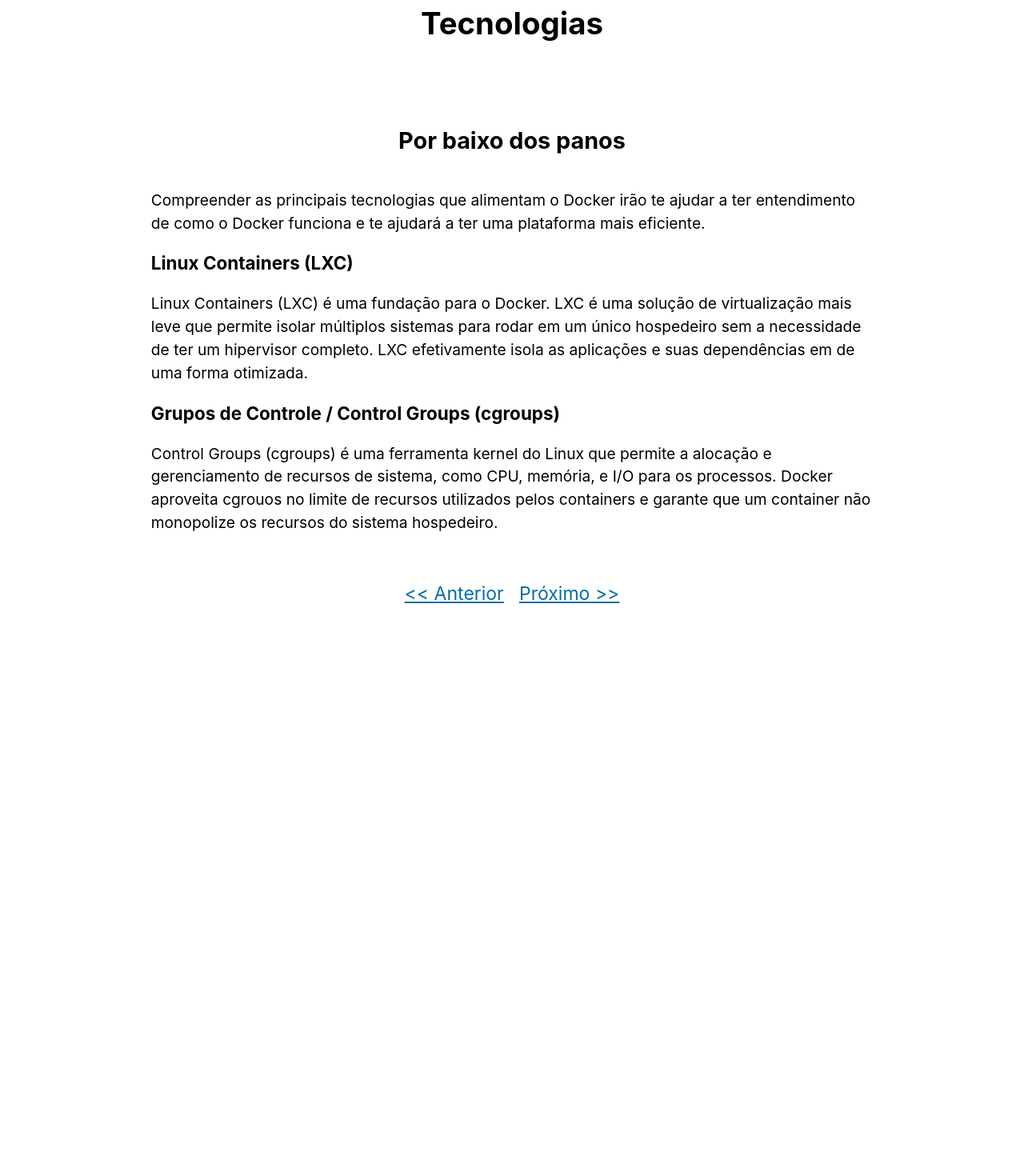
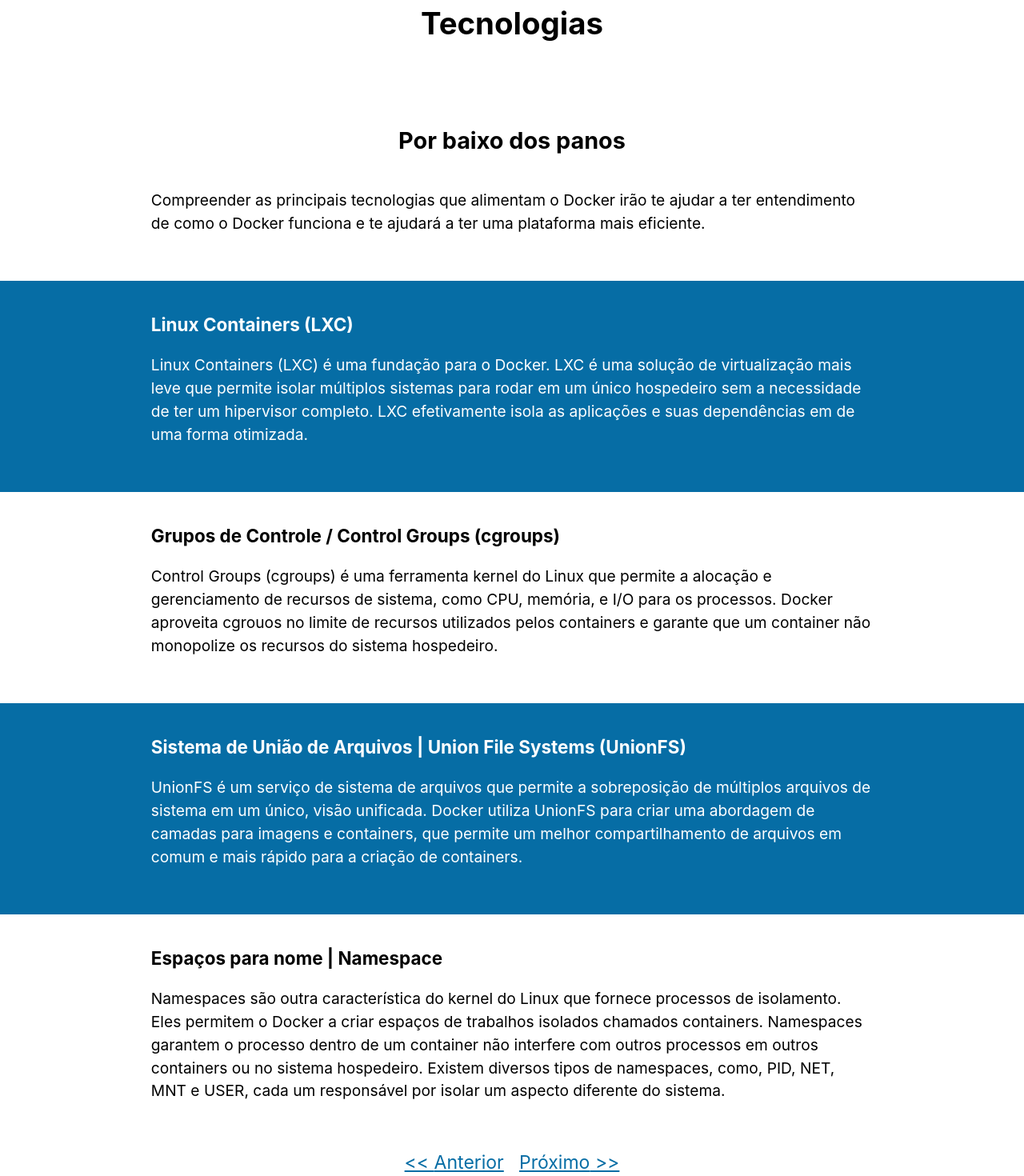
Before and after one commit to cpwaldow/introducao-docker, a React (Vite) app: page /technologies in a window 1280 px wide. Shown: the part 130-1600 px from the top of the page at 80% size. Before the commit the page ends 890 px from the top, so only its background shows below. Built offline with nearby package versions, Linux system fonts and the light colour scheme.

Commit message:
feat: finish introduction of technologies

```diff
--- a/src/pages/Technologies.tsx
+++ b/src/pages/Technologies.tsx
@@ -24,14 +24,24 @@
               te ajudar a ter entendimento de como o Docker funciona e te
               ajudará a ter uma plataforma mais eficiente.
             </Content>
-            <SubtitleLevel3>Linux Containers (LXC)</SubtitleLevel3>
-            <Content>
+          </ContentContainer>
+        </Container>
+        <Container background='main-blue'>
+          <ContentContainer>
+            <SubtitleLevel3 color='white'>
+              Linux Containers (LXC)
+            </SubtitleLevel3>
+            <Content color='white'>
               Linux Containers (LXC) é uma fundação para o Docker. LXC é uma
               solução de virtualização mais leve que permite isolar múltiplos
               sistemas para rodar em um único hospedeiro sem a necessidade de
               ter um hipervisor completo. LXC efetivamente isola as aplicações e
               suas dependências em de uma forma otimizada.
             </Content>
+          </ContentContainer>
+        </Container>
+        <Container>
+          <ContentContainer>
             <SubtitleLevel3>
               Grupos de Controle / Control Groups (cgroups)
             </SubtitleLevel3>
@@ -41,6 +51,35 @@
               CPU, memória, e I/O para os processos. Docker aproveita cgrouos no
               limite de recursos utilizados pelos containers e garante que um
               container não monopolize os recursos do sistema hospedeiro.
+            </Content>
+          </ContentContainer>
+        </Container>
+        <Container background='main-blue'>
+          <ContentContainer>
+            <SubtitleLevel3 color='white'>
+              Sistema de União de Arquivos | Union File Systems (UnionFS)
+            </SubtitleLevel3>
+            <Content color='white'>
+              UnionFS é um serviço de sistema de arquivos que permite a
+              sobreposição de múltiplos arquivos de sistema em um único, visão
+              unificada. Docker utiliza UnionFS para criar uma abordagem de
+              camadas para imagens e containers, que permite um melhor
+              compartilhamento de arquivos em comum e mais rápido para a criação
+              de containers.
+            </Content>
+          </ContentContainer>
+        </Container>
+        <Container>
+          <ContentContainer>
+            <SubtitleLevel3>Espaços para nome | Namespace</SubtitleLevel3>
+            <Content>
+              Namespaces são outra característica do kernel do Linux que fornece
+              processos de isolamento. Eles permitem o Docker a criar espaços de
+              trabalhos isolados chamados containers. Namespaces garantem o
+              processo dentro de um container não interfere com outros processos
+              em outros containers ou no sistema hospedeiro. Existem diversos
+              tipos de namespaces, como, PID, NET, MNT e USER, cada um
+              responsável por isolar um aspecto diferente do sistema.
             </Content>
           </ContentContainer>
         </Container>
```
